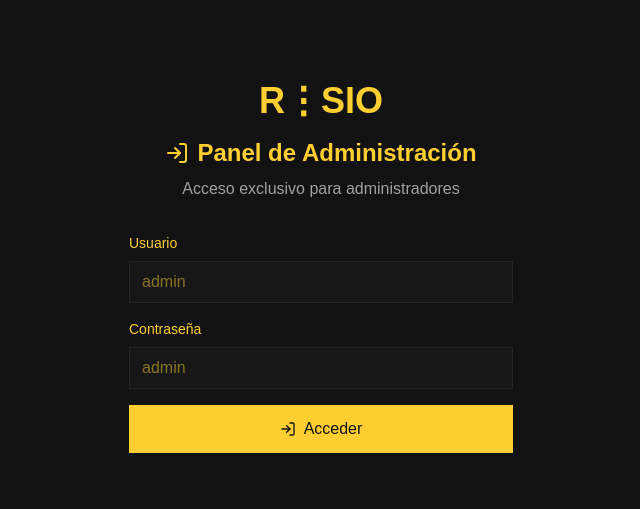
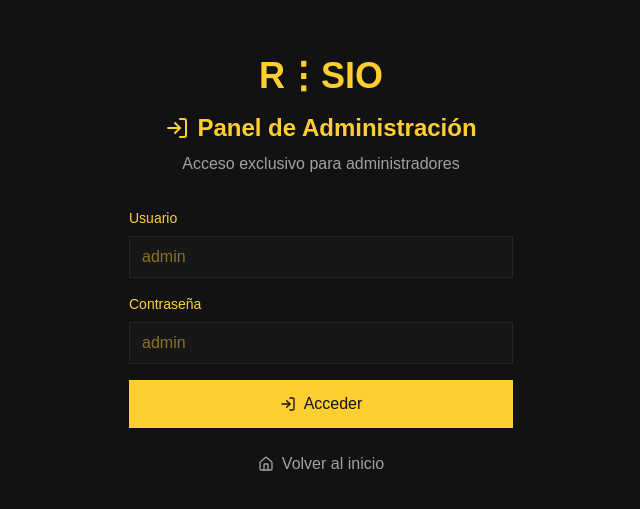
Before and after one commit to GRAMAPHENIA/resio, a Next.js app: page /admin in a window 1280 px wide. Shown: the part 133-642 px from the top of the page, without its empty margins (319-959 px from the left). Built offline with nearby package versions, Linux system fonts and the light colour scheme; no server answers.

Commit message:
feat: Actualizar interfaz del panel de administración: simplificar títulos de estadísticas y agregar enlace de navegación en página de login

```diff
--- a/src/app/admin/dashboard/page.tsx
+++ b/src/app/admin/dashboard/page.tsx
@@ -118,10 +118,9 @@ export default function AdminDashboard() {
         <div className="flex items-center justify-between">
           <div className="flex items-center gap-4">
             <Database className="w-8 h-8 text-foreground" />
-            <h1 className="text-2xl font-bold text-foreground">Panel de Administración</h1>
+            <h1 className="text-xl font-bold text-neutral-500">RESIO</h1>
           </div>
           <div className="flex items-center gap-4">
-            <span className="text-sm text-neutral-400">Admin</span>
             <button
               onClick={handleLogout}
               className="flex items-center gap-2 px-4 py-2 text-sm bg-neutral-100 text-neutral-800 dark:bg-neutral-900 dark:text-neutral-200 hover:bg-neutral-200 dark:hover:bg-neutral-800 transition-colors"
@@ -180,14 +179,14 @@ export default function AdminDashboard() {
         <div className="flex-1 p-6">
           {activeTab === 'overview' && (
             <div>
-              <h2 className="text-3xl font-bold text-foreground mb-8">Resumen del Sistema</h2>
+              <h2 className="text-3xl font-bold text-foreground mb-8">Sistema</h2>
 
               {/* Stats Cards */}
               <div className="grid grid-cols-1 md:grid-cols-4 gap-6 mb-8">
                 <div className="bg-neutral-900 p-6 border border-neutral-800">
                   <div className="flex items-center gap-3 mb-2">
                     <Home className="w-5 h-5 text-foreground" />
-                    <h3 className="text-lg font-semibold text-foreground">Total Propiedades</h3>
+                    <h3 className="text-lg font-semibold text-foreground">Propiedades</h3>
                   </div>
                   <p className="text-3xl font-bold text-foreground">{stats.totalProperties}</p>
                 </div>
@@ -195,7 +194,7 @@ export default function AdminDashboard() {
                 <div className="bg-neutral-900 p-6 border border-neutral-800">
                   <div className="flex items-center gap-3 mb-2">
                     <Users className="w-5 h-5 text-foreground" />
-                    <h3 className="text-lg font-semibold text-foreground">Total Usuarios</h3>
+                    <h3 className="text-lg font-semibold text-foreground">Usuarios</h3>
                   </div>
                   <p className="text-3xl font-bold text-foreground">{stats.totalUsers}</p>
                 </div>
@@ -203,7 +202,7 @@ export default function AdminDashboard() {
                 <div className="bg-neutral-900 p-6 border border-neutral-800">
                   <div className="flex items-center gap-3 mb-2">
                     <Calendar className="w-5 h-5 text-foreground" />
-                    <h3 className="text-lg font-semibold text-foreground">Total Reservas</h3>
+                    <h3 className="text-lg font-semibold text-foreground">Reservas</h3>
                   </div>
                   <p className="text-3xl font-bold text-foreground">{stats.totalBookings}</p>
                 </div>
@@ -211,7 +210,7 @@ export default function AdminDashboard() {
                 <div className="bg-neutral-900 p-6 border border-neutral-800">
                   <div className="flex items-center gap-3 mb-2">
                     <TrendingUp className="w-5 h-5 text-foreground" />
-                    <h3 className="text-lg font-semibold text-foreground">Ingresos Totales</h3>
+                    <h3 className="text-lg font-semibold text-foreground">Ingresos</h3>
                   </div>
                   <p className="text-3xl font-bold text-foreground">${stats.totalRevenue}</p>
                 </div>
--- a/src/app/admin/page.tsx
+++ b/src/app/admin/page.tsx
@@ -2,8 +2,9 @@
 
 import { useState } from 'react'
 import { useRouter } from 'next/navigation'
+import Link from 'next/link'
 import Logo from '@/components/ui/logo'
-import { LogIn, Mail, Lock } from 'lucide-react'
+import { LogIn, Mail, Lock, Home } from 'lucide-react'
 
 export default function AdminLoginPage() {
   const [isLoading, setIsLoading] = useState(false)
@@ -99,6 +100,16 @@ export default function AdminLoginPage() {
             {isLoading ? 'Iniciando sesión...' : 'Acceder'}
           </button>
         </form>
+
+        <div className="mt-6 text-center">
+          <Link
+            href="/"
+            className="inline-flex items-center gap-2 text-neutral-400 hover:text-foreground transition-colors"
+          >
+            <Home className="w-4 h-4" />
+            Volver al inicio
+          </Link>
+        </div>
         </div>
       </div>
     </div>
```
